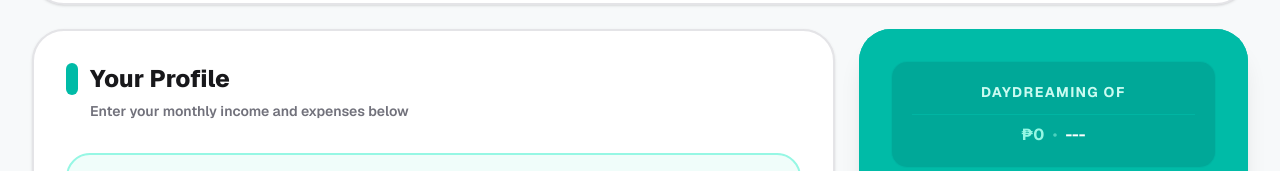
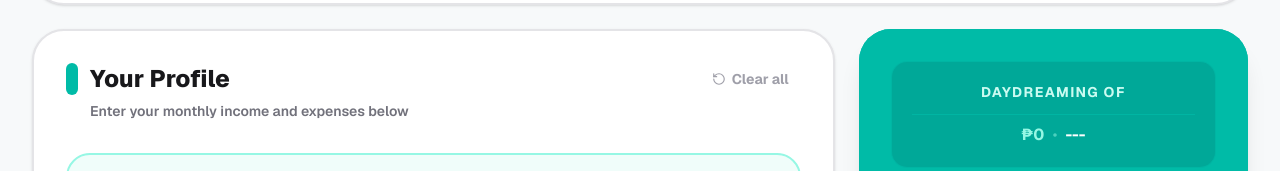
Before and after one commit to neons-amiel/daydream-waddle, a Next.js app: page / in a window 1280 px wide. Shown: the part 353-524 px from the top of the page. Built offline with nearby package versions, Linux system fonts and the light colour scheme.

Commit message:
-clear all option added - orange instead of red for buttons

```diff
--- a/src/app/page.tsx
+++ b/src/app/page.tsx
@@ -1,7 +1,7 @@
 'use client'
 
 import React, { useState, useEffect, useCallback, useRef } from 'react';
-import { Sun, Moon, HelpCircle, Info, Download, Loader2 } from 'lucide-react';
+import { Sun, Moon, HelpCircle, Info, Download, Loader2, RotateCcw, X } from 'lucide-react';
 import * as htmlToImage from 'html-to-image';
 
 import Header, { Profile } from '../components/Header';
@@ -10,7 +10,7 @@ import ParentCalculator from '../components/ParentCalculator';
 import HowItWorksModal from '../components/HowItWorksModal';
 import TimeInfoModal from '../components/TimeInfoModal';
 import Footer from '../components/Footer';
-import { usePersistentState } from '../components/usePersistentState';
+import { usePersistentState, clearSaved } from '../components/usePersistentState';
 
 // Hidden calculators report to this instead of the page, so only the visible one counts
 const noop = () => {};
@@ -21,6 +21,7 @@ export default function DaydreamHome() {
   const [isDarkMode, setIsDarkMode] = usePersistentState<boolean>('darkMode', false);
   const [showHowItWorks, setShowHowItWorks] = useState(false);
   const [showTimeInfo, setShowTimeInfo] = useState(false);
+  const [showClearConfirm, setShowClearConfirm] = useState(false);
 
 
   useEffect(() => {
@@ -201,7 +202,8 @@ export default function DaydreamHome() {
 
           {/* CALCULATOR INPUTS */}
           <section className="col-span-1 lg:col-span-8 h-fit bg-white dark:bg-zinc-900 p-6 md:p-8 rounded-[2rem] shadow-sm border-2 border-zinc-200 dark:border-zinc-800 transition-colors duration-300">
-            <div className="mb-8">
+            <div className="mb-8 flex items-start justify-between gap-4">
+              <div>
                 <div className="flex items-center gap-3">
                   <div className="w-3 h-8 bg-teal-500 rounded-full shrink-0"></div>
                   <h2 className="text-2xl font-extrabold text-zinc-900 dark:text-zinc-100">
@@ -211,6 +213,19 @@ export default function DaydreamHome() {
                 <p className="ml-6 mt-1.5 text-sm font-semibold text-zinc-500 dark:text-zinc-400">
                   Enter your monthly income and expenses below
                 </p>
+              </div>
+
+              {/* Clear button: quiet until hovered, only for profiles that have fields */}
+              {activeProfile !== 'Custom' && (
+                <button
+                  type="button"
+                  onClick={() => setShowClearConfirm(true)}
+                  className="shrink-0 inline-flex items-center gap-1.5 text-sm font-bold text-zinc-400 hover:text-orange-500 dark:text-zinc-500 dark:hover:text-red-400 px-3 py-1.5 rounded-xl hover:bg-red-50 dark:hover:bg-red-950/30 transition-colors"
+                >
+                  <RotateCcw className="w-3.5 h-3.5" />
+                  Clear all
+                </button>
+              )}
             </div>
 
             <div className="mt-4">
@@ -379,6 +394,54 @@ export default function DaydreamHome() {
       <HowItWorksModal isOpen={showHowItWorks} onClose={() => setShowHowItWorks(false)} />
       <TimeInfoModal isOpen={showTimeInfo} onClose={() => setShowTimeInfo(false)} />
 
+      {/* CLEAR PROFILE CONFIRMATION */}
+      {showClearConfirm && (
+        <div
+          className="fixed inset-0 z-50 bg-black/60 backdrop-blur-sm flex items-center justify-center p-4 animate-fadeIn"
+          onMouseDown={(e) => e.target === e.currentTarget && setShowClearConfirm(false)}
+          onKeyDown={(e) => e.key === 'Escape' && setShowClearConfirm(false)}
+        >
+          <div role="dialog" aria-modal="true" aria-label="Clear all fields" className="bg-white dark:bg-zinc-900 border-2 border-zinc-200 dark:border-zinc-800 p-6 md:p-8 rounded-[2rem] shadow-2xl max-w-md w-full relative">
+            <button
+              type="button"
+              onClick={() => setShowClearConfirm(false)}
+              aria-label="Close"
+              className="absolute top-6 right-6 p-2 rounded-xl text-zinc-400 hover:text-zinc-900 dark:hover:text-white bg-zinc-100 dark:bg-zinc-800 transition-colors"
+            >
+              <X className="w-5 h-5" />
+            </button>
+            <h3 className="text-xl font-extrabold text-zinc-900 dark:text-zinc-100 pr-12 mb-4">
+              Clear your {activeProfile === 'Parent' ? 'Parent' : 'Adult'} profile?
+            </h3>
+            <p className="text-zinc-600 dark:text-zinc-300 font-medium leading-relaxed text-sm md:text-base">
+              This empties every salary, expense{activeProfile === 'Parent' ? ', child' : ''} and custom item in this profile,
+              and puts savings back to 30%. Your dream item and your other profile stay as they are.
+            </p>
+            <div className="mt-8 flex gap-3">
+              <button
+                type="button"
+                autoFocus
+                onClick={() => setShowClearConfirm(false)}
+                className="flex-1 py-3.5 rounded-2xl border-2 border-zinc-200 dark:border-zinc-700 text-zinc-600 dark:text-zinc-300 font-extrabold hover:bg-zinc-50 dark:hover:bg-zinc-800 transition-colors"
+              >
+                Keep
+              </button>
+              <button
+                type="button"
+                onClick={() => {
+                  clearSaved(activeProfile === 'Parent' ? 'parent:' : 'adult:');
+                  setAiInsight(null);
+                  setShowClearConfirm(false);
+                }}
+                className="flex-1 py-3.5 bg-orange-500 hover:bg-orange-600 text-white font-extrabold rounded-2xl shadow-lg transition-all"
+              >
+                Clear all
+              </button>
+            </div>
+          </div>
+        </div>
+      )}
+
       <button
         onClick={() => setIsDarkMode(!isDarkMode)}
         className="fixed bottom-24 lg:bottom-6 right-6 z-50 p-3.5 rounded-full bg-zinc-900 dark:bg-zinc-100 text-white dark:text-zinc-900 shadow-2xl border-2 border-zinc-700 dark:border-zinc-300 hover:scale-110 active:scale-95 transition-all flex items-center justify-center"
--- a/src/components/ParentCalculator.tsx
+++ b/src/components/ParentCalculator.tsx
@@ -402,7 +402,7 @@ export default function ParentCalculator({
           </p>
           <div className="mt-8 flex gap-3">
             <button type="button" autoFocus onClick={() => setChildToRemove(null)} className={CANCEL_BTN}>Keep</button>
-            <button type="button" onClick={confirmRemoveChild} className="flex-1 py-3.5 bg-red-500 hover:bg-red-600 text-white font-extrabold rounded-2xl shadow-lg transition-all">
+            <button type="button" onClick={confirmRemoveChild} className="flex-1 py-3.5 bg-orange-500 hover:bg-orange-600 text-white font-extrabold rounded-2xl shadow-lg transition-all">
               Remove
             </button>
           </div>
--- a/src/components/usePersistentState.ts
+++ b/src/components/usePersistentState.ts
@@ -73,3 +73,26 @@ export function usePersistentState<T>(key: string, initial: T) {
 
   return [value, setValue] as const;
 }
+
+/**
+ * Wipes every saved value whose key starts with `scope`
+ * (e.g. clearSaved('parent:') resets the whole Parent calculator).
+ * Every field using usePersistentState snaps back to its initial value.
+ */
+export function clearSaved(scope: string) {
+  for (const key of Array.from(memory.keys())) {
+    if (key.startsWith(scope)) memory.delete(key);
+  }
+  try {
+    const storage = window.localStorage;
+    const toRemove: string[] = [];
+    for (let i = 0; i < storage.length; i++) {
+      const k = storage.key(i);
+      if (k && k.startsWith(PREFIX + scope)) toRemove.push(k);
+    }
+    toRemove.forEach((k) => storage.removeItem(k));
+  } catch {
+    // storage blocked: the in-memory wipe above is enough
+  }
+  listeners.forEach((l) => l());
+}
```
Lines whose indentation alone changed are shown as unchanged.
